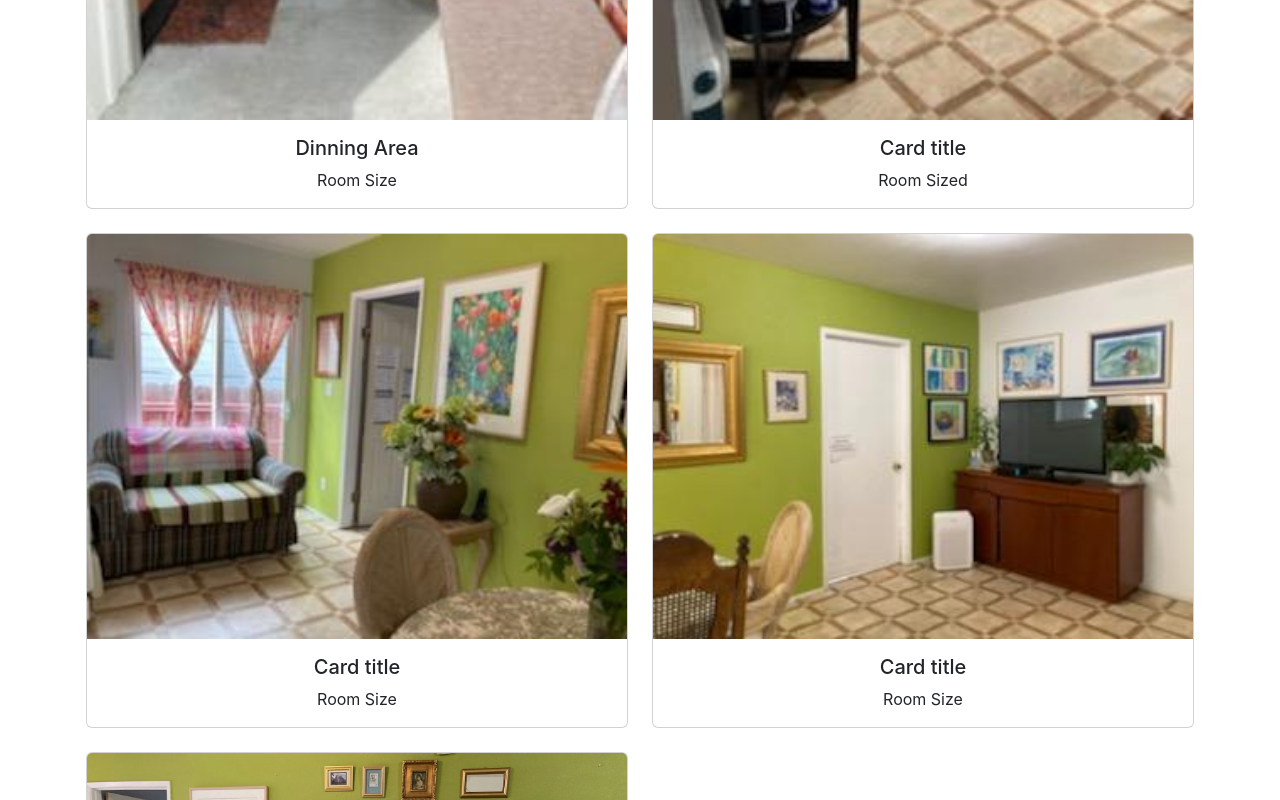
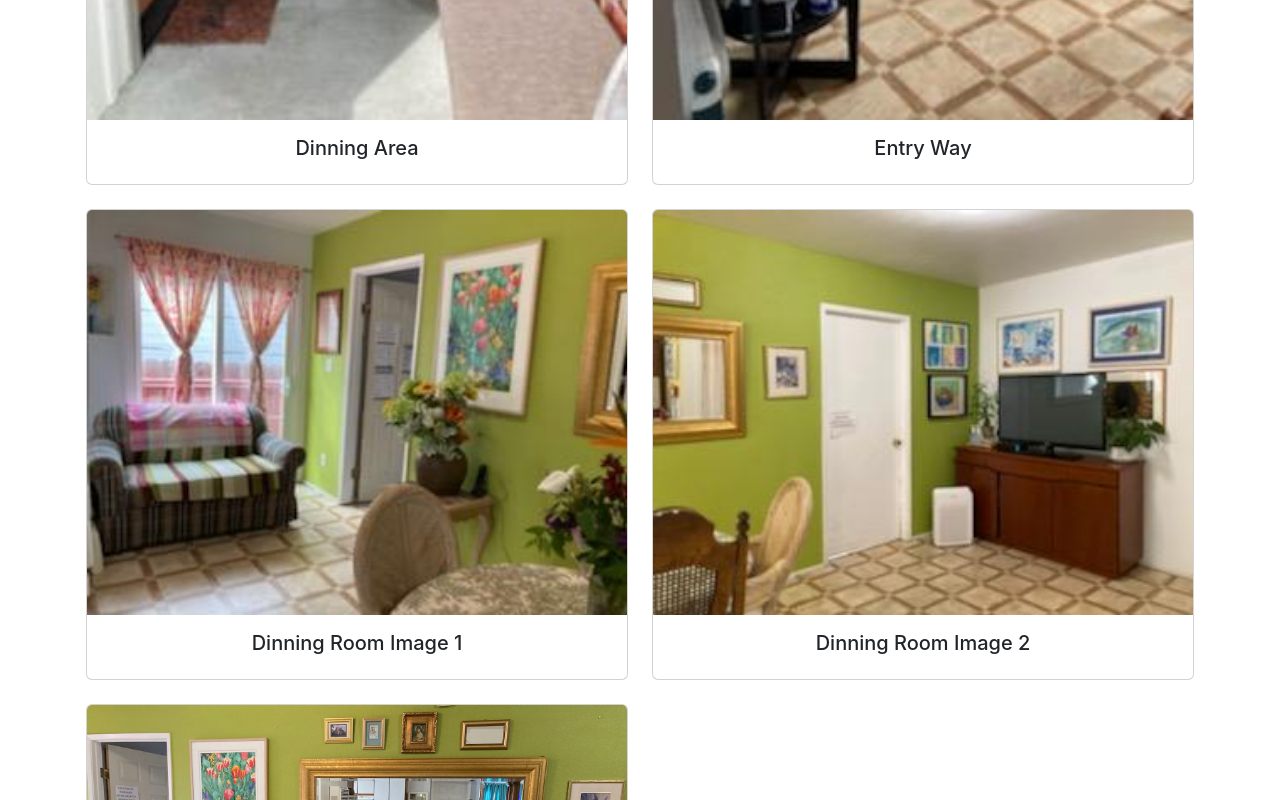
Before and after one commit to Vavarooks/Residents, a React (Create React App) app in the folder client/: page / in a window 1280 px wide. Shown: the part 1700-2500 px from the top of the page. Built offline with nearby package versions, Linux system fonts and the light colour scheme.

Commit message:
Adding More info on About and Home

```diff
--- a/client/src/views/About.jsx
+++ b/client/src/views/About.jsx
@@ -9,6 +9,7 @@ const About = () => {
                     <div className="card-body">
                         <p>Mission Statement</p>
                         <p>More about the Crew</p>
+                        <p>More about the Start</p>
                     </div>
                 </div>
             </div>
--- a/client/src/views/Home.jsx
+++ b/client/src/views/Home.jsx
@@ -27,7 +27,6 @@ const Home = () => {
                                     <img src={process.env.PUBLIC_URL + './img/front-door.jpeg'} class="card-img-top img-fluid" alt="front-door" />
                                     <div class="card-body">
                                         <h5 class="card-title">Dinning Area</h5>
-                                        <p class="card-text">Room Size</p>
                                     </div>
                                 </div>
                             </div>
@@ -35,8 +34,7 @@ const Home = () => {
                                 <div class="card">
                                     <img src={process.env.PUBLIC_URL + './img/entry-way.jpeg'} class="card-img-top img-fluid" alt="entry-way" />
                                     <div class="card-body">
-                                        <h5 class="card-title">Card title</h5>
-                                        <p class="card-text">Room Sized</p>
+                                        <h5 class="card-title">Entry Way</h5>
                                     </div>
                                 </div>
                             </div>
@@ -44,8 +42,7 @@ const Home = () => {
                                 <div class="card">
                                     <img src={process.env.PUBLIC_URL + './img/dinning-room1.jpeg'} class="card-img-top img-fluid" alt="dinning-room" />
                                     <div class="card-body">
-                                        <h5 class="card-title">Card title</h5>
-                                        <p class="card-text">Room Size</p>
+                                        <h5 class="card-title">Dinning Room Image 1</h5>
                                     </div>
                                 </div>
                             </div>
@@ -53,8 +50,7 @@ const Home = () => {
                                 <div class="card">
                                     <img src={process.env.PUBLIC_URL + './img/dinning-room2.jpeg'} class="card-img-top img-fluid" alt="dinning-room" />
                                     <div class="card-body">
-                                        <h5 class="card-title">Card title</h5>
-                                        <p class="card-text">Room Size</p>
+                                        <h5 class="card-title">Dinning Room Image 2</h5>
                                     </div>
                                 </div>
                             </div>
@@ -62,8 +58,7 @@ const Home = () => {
                                 <div class="card">
                                     <img src={process.env.PUBLIC_URL + './img/dinning-room3.jpeg'} class="card-img-top img-fluid" alt="dinning-room" />
                                     <div class="card-body">
-                                        <h5 class="card-title">Card title</h5>
-                                        <p class="card-text">Room Size</p>
+                                        <h5 class="card-title">Dinning Room Image 3</h5>
                                     </div>
                                 </div>
                             </div>
@@ -75,8 +70,7 @@ const Home = () => {
                                 <div className="card">
                                     <img src={process.env.PUBLIC_URL + './img/kitchen.jpeg'} className="card-img-top img-fluid" alt="kitchen" />
                                     <div className="card-body">
-                                        <h5 className="card-title">Card title</h5>
-                                        <p className="card-text">Room Size</p>
+                                        <h5 className="card-title">Kitchen</h5>
                                     </div>
                                 </div>
                             </div>
@@ -84,8 +78,7 @@ const Home = () => {
                                 <div className="card">
                                     <img src={process.env.PUBLIC_URL + './img/room1.jpeg'} className="card-img-top img-fluid" alt="room1" />
                                     <div className="card-body">
-                                        <h5 className="card-title">Card title</h5>
-                                        <p className="card-text">Room Size</p>
+                                        <h5 className="card-title">Bedroom</h5>
                                     </div>
                                 </div>
                             </div>
@@ -93,8 +86,7 @@ const Home = () => {
                                 <div className="card">
                                     <img src={process.env.PUBLIC_URL + './img/bathroom1.jpeg'} className="card-img-top img-fluid" alt="bathroom1" />
                                     <div className="card-body">
-                                        <h5 className="card-title">Card title</h5>
-                                        <p className="card-text">Room Size</p>
+                                        <h5 className="card-title">Bathroom Image 1</h5>
                                     </div>
                                 </div>
                             </div>
@@ -102,8 +94,7 @@ const Home = () => {
                                 <div className="card">
                                     <img src={process.env.PUBLIC_URL + './img/bathroom2.jpeg'} className="card-img-top img-fluid" alt="bathroom2" />
                                     <div className="card-body">
-                                        <h5 className="card-title">Card title</h5>
-                                        <p className="card-text">Room Size</p>
+                                        <h5 className="card-title">Bathroom Image 2</h5>
                                     </div>
                                 </div>
                             </div>
@@ -115,8 +106,7 @@ const Home = () => {
                                 <div className="card">
                                     <img src={process.env.PUBLIC_URL + './img/back-yard1.jpeg'} className="card-img-top img-fluid" alt="backyard" />
                                     <div className="card-body">
-                                        <h5 className="card-title">Card title</h5>
-                                        <p className="card-text">Room Size</p>
+                                        <h5 className="card-title">Back Yard Image 1</h5>
                                     </div>
                                 </div>
                             </div>
@@ -124,8 +114,7 @@ const Home = () => {
                                 <div className="card">
                                     <img src={process.env.PUBLIC_URL + './img/back-yard2.jpeg'} className="card-img-top img-fluid" alt="backyard" />
                                     <div className="card-body">
-                                        <h5 className="card-title">Card title</h5>
-                                        <p className="card-text">Room Size</p>
+                                        <h5 className="card-title">Back Yard Image 2</h5>
                                     </div>
                                 </div>
                             </div>
```
